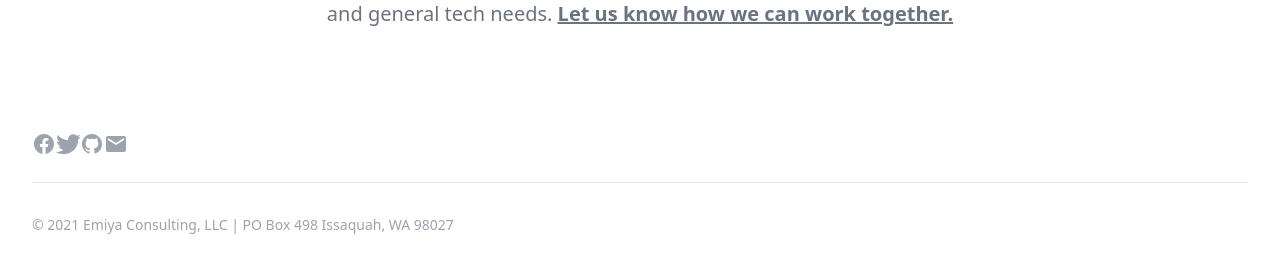
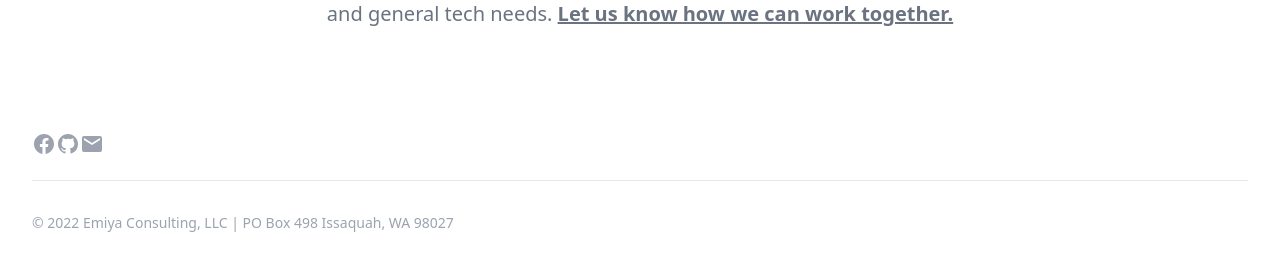
Before and after one commit to rlr524/emiya-com-vue-v2, a Vue app: page / in a window 1280 px wide. Shown: the part 2048-2312 px from the top of the page. Built offline with nearby package versions, Linux system fonts and the light colour scheme.

Commit message:
Updating footer to change copyright and remove twitter
Signed-off-by: Rob Ranf <rob@emiyaconsulting.com>

```diff
--- /dev/null
+++ b/src/components/AppFooter.vue
@@ -0,0 +1,91 @@
+<template>
+	<div id="footer">
+		<footer aria-labelledby="footerHeading">
+			<h2 id="footerHeading" class="sr-only">Footer</h2>
+			<div
+				class="max-w-md mx-auto mt-6 pt-12 px-4 sm:max-w-7xl sm:px-6 lg:pt-16 lg:px-8"
+			>
+				<div>
+					<div class="flex justify-left">
+						<a
+							href="https://www.facebook.com/emiyaconsulting"
+							target="_blank"
+							rel="noreferrer"
+							class="text-gray-400 hover:text-gray-500"
+						>
+							<span class="sr-only">Facebook</span>
+							<svg
+								class="h-6 w-6"
+								fill="currentColor"
+								viewBox="0 0 24 24"
+								aria-hidden="true"
+							>
+								<path
+									fill-rule="evenodd"
+									d="M22 12c0-5.523-4.477-10-10-10S2 6.477 2 12c0 4.991 3.657 9.128 8.438 9.878v-6.987h-2.54V12h2.54V9.797c0-2.506 1.492-3.89 3.777-3.89 1.094 0 2.238.195 2.238.195v2.46h-1.26c-1.243 0-1.63.771-1.63 1.562V12h2.773l-.443 2.89h-2.33v6.988C18.343 21.128 22 16.991 22 12z"
+									clip-rule="evenodd"
+								/>
+							</svg>
+						</a>
+
+						<a
+							href="https://github.com/rlr524"
+							target="_blank"
+							rel="noreferrer"
+							class="text-gray-400 hover:text-gray-500"
+						>
+							<span class="sr-only">GitHub</span>
+							<svg
+								class="h-6 w-6"
+								fill="currentColor"
+								viewBox="0 0 24 24"
+								aria-hidden="true"
+							>
+								<path
+									fill-rule="evenodd"
+									d="M12 2C6.477 2 2 6.484 2 12.017c0 4.425 2.865 8.18 6.839 9.504.5.092.682-.217.682-.483 0-.237-.008-.868-.013-1.703-2.782.605-3.369-1.343-3.369-1.343-.454-1.158-1.11-1.466-1.11-1.466-.908-.62.069-.608.069-.608 1.003.07 1.531 1.032 1.531 1.032.892 1.53 2.341 1.088 2.91.832.092-.647.35-1.088.636-1.338-2.22-.253-4.555-1.113-4.555-4.951 0-1.093.39-1.988 1.029-2.688-.103-.253-.446-1.272.098-2.65 0 0 .84-.27 2.75 1.026A9.564 9.564 0 0112 6.844c.85.004 1.705.115 2.504.337 1.909-1.296 2.747-1.027 2.747-1.027.546 1.379.202 2.398.1 2.651.64.7 1.028 1.595 1.028 2.688 0 3.848-2.339 4.695-4.566 4.943.359.309.678.92.678 1.855 0 1.338-.012 2.419-.012 2.747 0 .268.18.58.688.482A10.019 10.019 0 0022 12.017C22 6.484 17.522 2 12 2z"
+									clip-rule="evenodd"
+								/>
+							</svg>
+						</a>
+
+						<a
+							href="mailto:rob+emiyacom@emiyaconsulting.com"
+							class="text-gray-400 hover:text-gray-500"
+						>
+							<span class="sr-only">Email Us</span>
+							<svg
+								class="h-6 w-6"
+								fill="currentColor"
+								viewBox="0 0 24 24"
+								aria-hidden="true"
+							>
+								<path
+									fill-rule="evenodd"
+									d="M20 4H4c-1.1 0-1.99.9-1.99 2L2 18c0 1.1.9 2 2 2h16c1.1 0 2-.9 2-2V6c0-1.1-.9-2-2-2zm0 4l-8 5-8-5V6l8 5 8-5v2z"
+									clip-rule="evenodd"
+								/>
+							</svg>
+						</a>
+					</div>
+				</div>
+				<div
+					class="flex justify-left mt-6 border-t border-gray-200 py-8"
+				>
+					<p class="text-sm text-gray-400 xl:text-left">
+						&copy; 2022 Emiya Consulting, LLC | PO Box 498 Issaquah,
+						WA 98027
+					</p>
+				</div>
+			</div>
+		</footer>
+	</div>
+</template>
+
+<script>
+	export default {
+		name: "AppFooter",
+	};
+</script>
+
+<style scoped></style>
--- a/src/components/Footer.vue
+++ /dev/null
@@ -1,118 +0,0 @@
-<template>
-  <div id="footer">
-    <footer aria-labelledby="footerHeading">
-      <h2 id="footerHeading" class="sr-only">Footer</h2>
-      <div
-        class="
-          max-w-md
-          mx-auto
-          mt-6
-          pt-12
-          px-4
-          sm:max-w-7xl sm:px-6
-          lg:pt-16 lg:px-8
-        "
-      >
-        <div>
-          <div class="flex justify-left">
-            <a
-              href="https://www.facebook.com/emiyaconsulting"
-              target="_blank"
-              rel="noreferrer"
-              class="text-gray-400 hover:text-gray-500"
-            >
-              <span class="sr-only">Facebook</span>
-              <svg
-                class="h-6 w-6"
-                fill="currentColor"
-                viewBox="0 0 24 24"
-                aria-hidden="true"
-              >
-                <path
-                  fill-rule="evenodd"
-                  d="M22 12c0-5.523-4.477-10-10-10S2 6.477 2 12c0 4.991 3.657 9.128 8.438 9.878v-6.987h-2.54V12h2.54V9.797c0-2.506 1.492-3.89 3.777-3.89 1.094 0 2.238.195 2.238.195v2.46h-1.26c-1.243 0-1.63.771-1.63 1.562V12h2.773l-.443 2.89h-2.33v6.988C18.343 21.128 22 16.991 22 12z"
-                  clip-rule="evenodd"
-                />
-              </svg>
-            </a>
-
-            <a
-              href="https://twitter.com/emiyaconsulting"
-              target="_blank"
-              rel="noreferrer"
-              class="text-gray-400 hover:text-gray-500"
-            >
-              <span class="sr-only">Twitter</span>
-              <svg
-                class="h-6 w-6 mt-0.5"
-                fill="currentColor"
-                viewBox="0 0 240 240"
-                aria-hidden="true"
-              >
-                <path
-                  fill-rule="evenodd"
-                  d="M221.95,51.29C222.1,53.46 222.1,55.63 222.1,57.82C222.1,124.55 171.3,201.51 78.41,201.51L78.41,201.47C50.97,201.51 24.1,193.65 1,178.83C4.99,179.31 9,179.55 13.02,179.56C35.76,179.58 57.85,171.95 75.74,157.9C54.13,157.49 35.18,143.4 28.56,122.83C36.13,124.29 43.93,123.99 51.36,121.96C27.8,117.2 10.85,96.5 10.85,72.46L10.85,71.82C17.87,75.73 25.73,77.9 33.77,78.14C11.58,63.31 4.74,33.79 18.14,10.71C43.78,42.26 81.61,61.44 122.22,63.47C118.15,45.93 123.71,27.55 136.83,15.22C157.17,-3.9 189.16,-2.92 208.28,17.41C219.59,15.18 230.43,11.03 240.35,5.15C236.58,16.84 228.69,26.77 218.15,33.08C228.16,31.9 237.94,29.22 247.15,25.13C240.37,35.29 231.83,44.14 221.95,51.29Z"
-                  clip-rule="evenodd"
-                />
-              </svg>
-            </a>
-
-            <a
-              href="https://github.com/rlr524"
-              target="_blank"
-              rel="noreferrer"
-              class="text-gray-400 hover:text-gray-500"
-            >
-              <span class="sr-only">GitHub</span>
-              <svg
-                class="h-6 w-6"
-                fill="currentColor"
-                viewBox="0 0 24 24"
-                aria-hidden="true"
-              >
-                <path
-                  fill-rule="evenodd"
-                  d="M12 2C6.477 2 2 6.484 2 12.017c0 4.425 2.865 8.18 6.839 9.504.5.092.682-.217.682-.483 0-.237-.008-.868-.013-1.703-2.782.605-3.369-1.343-3.369-1.343-.454-1.158-1.11-1.466-1.11-1.466-.908-.62.069-.608.069-.608 1.003.07 1.531 1.032 1.531 1.032.892 1.53 2.341 1.088 2.91.832.092-.647.35-1.088.636-1.338-2.22-.253-4.555-1.113-4.555-4.951 0-1.093.39-1.988 1.029-2.688-.103-.253-.446-1.272.098-2.65 0 0 .84-.27 2.75 1.026A9.564 9.564 0 0112 6.844c.85.004 1.705.115 2.504.337 1.909-1.296 2.747-1.027 2.747-1.027.546 1.379.202 2.398.1 2.651.64.7 1.028 1.595 1.028 2.688 0 3.848-2.339 4.695-4.566 4.943.359.309.678.92.678 1.855 0 1.338-.012 2.419-.012 2.747 0 .268.18.58.688.482A10.019 10.019 0 0022 12.017C22 6.484 17.522 2 12 2z"
-                  clip-rule="evenodd"
-                />
-              </svg>
-            </a>
-
-            <a
-              href="mailto:rob+emiyacom@emiyaconsulting.com"
-              class="text-gray-400 hover:text-gray-500"
-            >
-              <span class="sr-only">Email Us</span>
-              <svg
-                class="h-6 w-6"
-                fill="currentColor"
-                viewBox="0 0 24 24"
-                aria-hidden="true"
-              >
-                <path
-                  fill-rule="evenodd"
-                  d="M20 4H4c-1.1 0-1.99.9-1.99 2L2 18c0 1.1.9 2 2 2h16c1.1 0 2-.9 2-2V6c0-1.1-.9-2-2-2zm0 4l-8 5-8-5V6l8 5 8-5v2z"
-                  clip-rule="evenodd"
-                />
-              </svg>
-            </a>
-          </div>
-        </div>
-        <div class="flex justify-left mt-6 border-t border-gray-200 py-8">
-          <p class="text-sm text-gray-400 xl:text-left">
-            &copy; 2021 Emiya Consulting, LLC | PO Box 498 Issaquah, WA 98027
-          </p>
-        </div>
-      </div>
-    </footer>
-  </div>
-</template>
-
-<script>
-export default {
-  name: "Footer",
-};
-</script>
-
-<style scoped>
-</style>
```
Also changed, not shown: src/App.vue (+3 -5 lines), src/components/AppHeader.vue (renamed from src/components/Header.vue).
